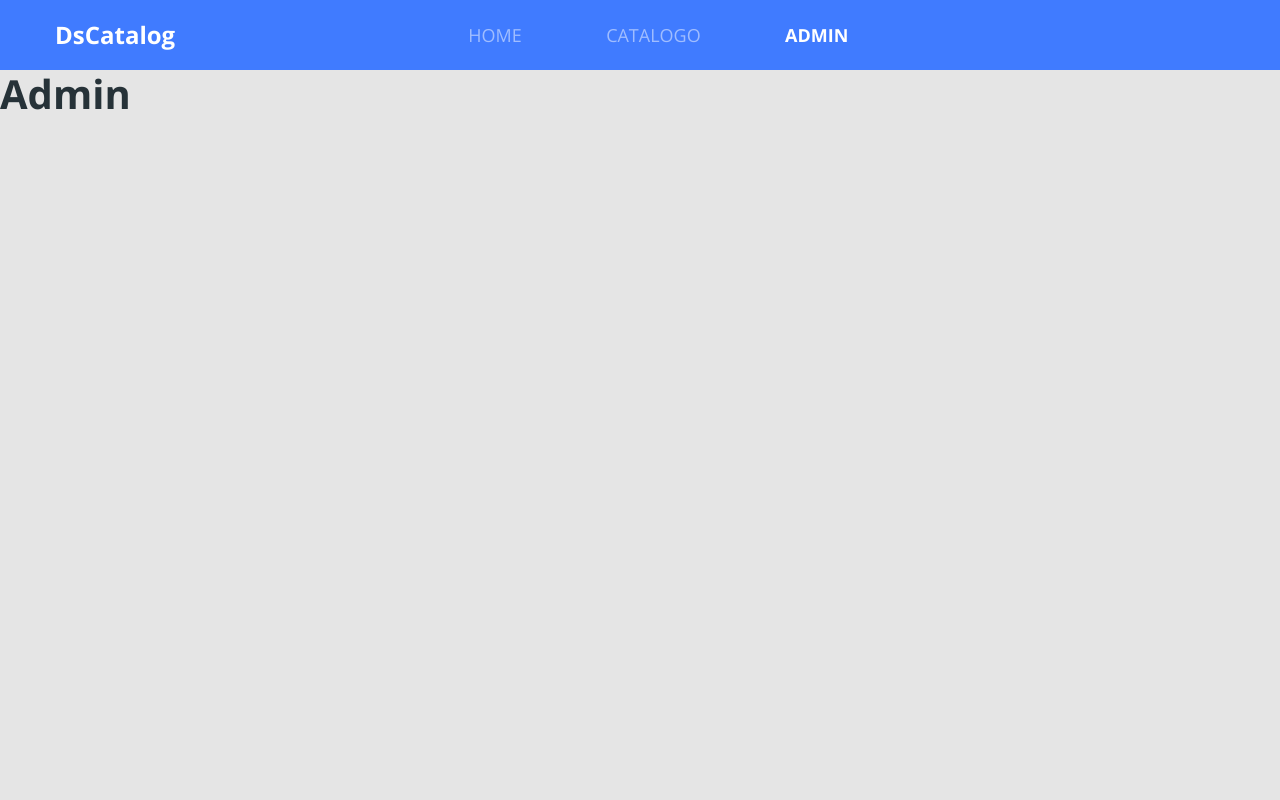
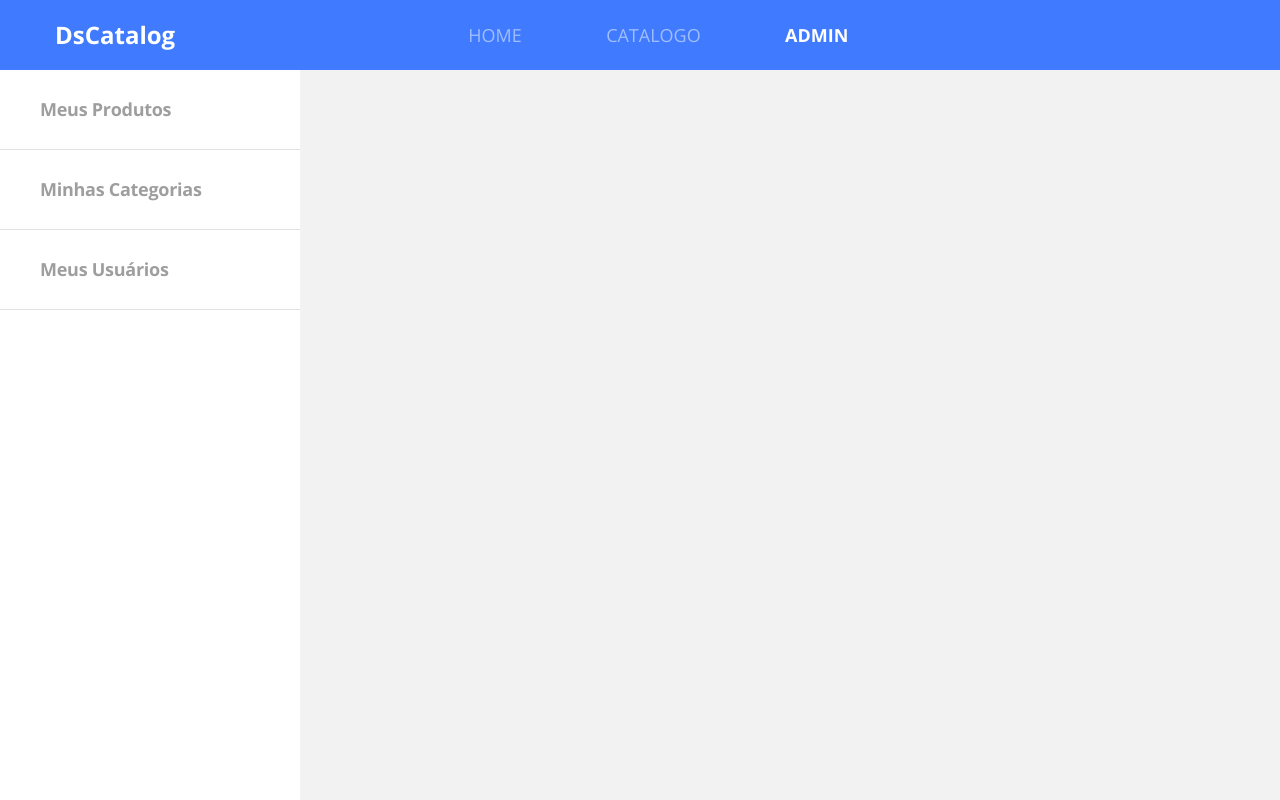
Before and after one commit to JonasEGF/dscatalog-bootcamp, a React (Create React App) app in the folder front-web/: page /admin in a window 1280 px wide. Built offline with nearby package versions, Linux system fonts and the light colour scheme.

Commit message:
Add admin navbar

```diff
--- a/front-web/src/core/assets/styles/custom.scss
+++ b/front-web/src/core/assets/styles/custom.scss
@@ -2,7 +2,7 @@
     "primary": #407BFF
 );
 
-$body-bg: #E5E5E5;
+$body-bg: #F2F2F2;
 $body-color: #263238;
 
 
--- /dev/null
+++ b/front-web/src/core/components/Pagination/index.tsx
@@ -0,0 +1,42 @@
+import React from 'react';
+import { ReactComponent as ArrowIcon } from "core/assets/images/Arrow.svg";
+
+import './styles.scss';
+import { generateList } from 'core/utils/list';
+
+type Props = {
+    totalPages: number;
+    activePage: number;
+    onChange: (item: number)=> void;
+}
+const Pagination = ({totalPages, activePage, onChange} : Props) => {
+    const items = generateList(totalPages);
+    const previousClass = totalPages > 0 && activePage > 0 ? 'page-active' : 'page-inactive';
+    const nextClass = (activePage + 1) < totalPages ? 'page-active' : 'page-inactive';
+
+
+    return (
+        <div className="pagination-container">
+            <ArrowIcon
+             className={`pagination-previous ${previousClass}`}
+             onClick={()=> onChange(activePage -1)}
+             />
+            {items.map(item => (
+                <div
+                    key={item}
+                    className={`pagination-item ${item===activePage ? 'active' : ''}`}
+                    onClick={()=>onChange(item)}
+                >
+                    {item+1}
+                </div>
+            ))}
+
+            <ArrowIcon
+             className={`pagination-next ${nextClass}`}
+             onClick={()=> onChange(activePage + 1)}
+             />
+        </div>
+    );
+}
+
+export default Pagination;
--- /dev/null
+++ b/front-web/src/core/components/Pagination/styles.scss
@@ -0,0 +1,49 @@
+.pagination-container{
+    display: flex;
+    align-items: center;
+    justify-content: center;
+    margin-top: 35px;
+}
+
+.pagination-item{
+    height: 40px;
+    width: 40px;
+    background: #e1e1e1;
+    border-radius: 50%;
+
+    font-weight: bold;
+    font-size: 18px;
+    line-height: 25px;
+    letter-spacing: -0.015em;
+    color: #FFF;
+    display: flex;
+    align-items: center;
+    justify-content: center;
+    cursor: pointer;
+    margin-right: 10px;
+
+    &.active{
+        background: #407BFF;
+    }
+
+}
+
+.pagination-previous{
+    transform: rotate(-180deg);
+    margin-right: 25px;
+}
+
+.pagination-next{
+    margin-left: 15px;
+    cursor: pointer;
+}
+
+.page-active{
+    cursor: pointer;
+    color: #407BFF;
+}
+
+.page-inactive{
+    color: #E1E1E1;
+    pointer-events: none;
+}
--- /dev/null
+++ b/front-web/src/pages/Admin/components/navbar/index.tsx
@@ -0,0 +1,14 @@
+import React from 'react'
+import './styles.scss'
+
+const Navbar = () =>(
+    <nav className="admin-nav-container">
+        <ul>
+            <li><a href="link" className="admin-nav-item">Meus Produtos</a></li>
+            <li><a href="link" className="admin-nav-item">Minhas Categorias</a></li>
+            <li><a href="link" className="admin-nav-item">Meus Usuários</a></li>
+        </ul>
+    </nav>
+);
+
+export default Navbar;
--- /dev/null
+++ b/front-web/src/pages/Admin/components/navbar/styles.scss
@@ -0,0 +1,29 @@
+.admin-nav-container{
+    width: 300px;
+    background-color: #FFF;
+    height: calc(100vh - 70px);
+}
+
+.admin-nav-item{
+    height: 80px;
+    display: block;
+    border-bottom: 1px solid #e1e1e1;
+    display: flex;
+    align-items: center;
+    padding-left: 40px;
+
+    font-weight: bold;
+    font-size: 18px;
+    line-height: 25px;
+    letter-spacing: -0.015em;
+    color: #9e9e9e;
+
+    &.active{
+        background: rgba(64,123,255,0.3);
+        color: #407BFF;
+    }
+
+    &:hover{
+        color: #407BFF;
+    }
+}
--- a/front-web/src/pages/Admin/index.tsx
+++ b/front-web/src/pages/Admin/index.tsx
@@ -1,8 +1,9 @@
 import React from 'react'
+import Navbar from './components/navbar'
 
 const Admin = ()=>(
     <div>
-        <h1>Admin</h1>
+        <Navbar/>
     </div>
 );
 
--- a/front-web/src/pages/Catalog/index.tsx
+++ b/front-web/src/pages/Catalog/index.tsx
@@ -5,25 +5,25 @@
 import ProductCard from './components/ProductCard'
 import ProductCardLoader from './components/Loaders/ProductCardLoader';
 import './styles.scss'
+import Pagination from 'core/components/Pagination';
 
 const Catalog = () => {
     const [productsResponse, setProductsResponse] = useState<ProductsResponse>();
     const [isLoading, setIsloading] = useState(false);
-
-    const params = {
-        page: 0,
-        linesPerPage: 12
-    }
+    const [activePage, setActivePage] = useState(0);
 
     useEffect(() => {
+        const params = {
+            page: activePage,
+            linesPerPage: 12
+        }
         setIsloading(true);
         makeRequest({ url: '/products', params })
             .then(response => setProductsResponse(response.data))
             .finally(() => {
                 setIsloading(false);
             })
-
-    }, []);
+    }, [activePage]);
 
     return (
         <div className="catalog-container">
@@ -38,6 +38,13 @@
                         </Link>
                     )))}
             </div>
+            {productsResponse && (
+                <Pagination
+                    totalPages={productsResponse.totalPages}
+                    activePage={activePage}
+                    onChange={page => setActivePage(page)}
+                />
+            )}
         </div>
     );
 }
--- a/front-web/src/pages/Catalog/styles.scss
+++ b/front-web/src/pages/Catalog/styles.scss
@@ -1,7 +1,6 @@
 .catalog-container{
     margin-top: 26px;
-    padding-left: 40px;
-    padding-right: 40px;
+    padding: 0 40px 50px 40px;
 }
 
 .catalog-title{
```
Also changed, not shown: 1 other file (tests, documents, lock files or other folders).
